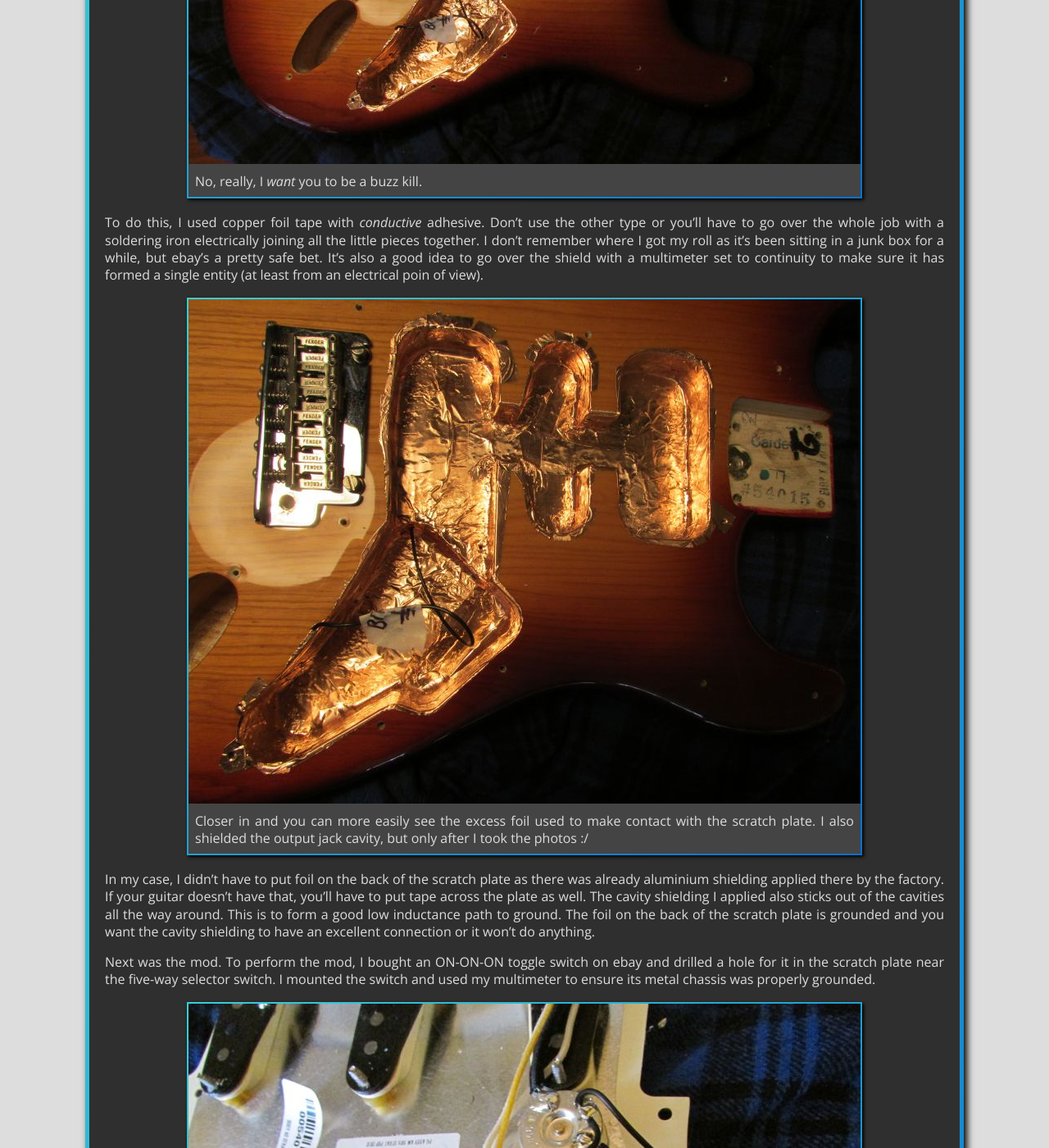
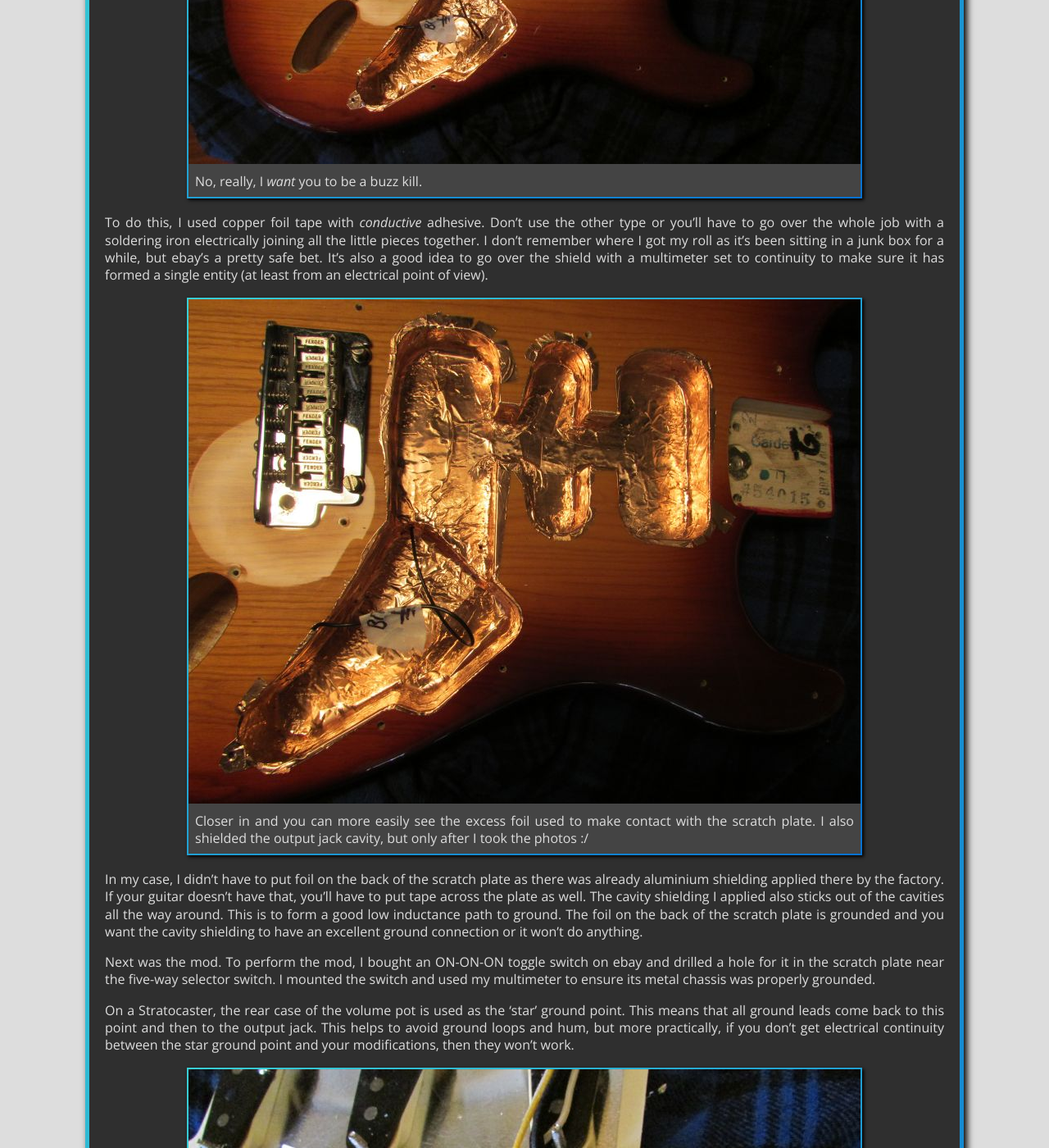
Before and after one commit to StaphSynth/StaphSynth.github.io, a Jekyll site: the page built from _posts/2016-09-25-Stratocaster-mod-and-maintenance.md, in a window 1280 px wide and 1400 px high, scrolled down 1866 px. Shown: the whole window at 82% size. Built offline with Jekyll 4.4.1, drawn with Linux system fonts in a browser that asks for light colours; nearby versions of some CDN libraries; some of the changed text lies outside the part shown.

Commit message:
mod post on strat mod

```diff
--- a/_posts/2016-09-25-Stratocaster-mod-and-maintenance.md
+++ b/_posts/2016-09-25-Stratocaster-mod-and-maintenance.md
@@ -5,16 +5,17 @@ imageSource: /img/guitar-logo.jpg
 byline: Add extra dimension to your guitar
 description: Modifying a Stratocaster for nine-way pick-up selection and dual capacitor tone knobs. Also bonus fret maintenance and polishing.
 category: projects
+modified: 2016-09-26
 tags:
   - guitar
   - electronics
 ---
 
-My stratocaster had been in need of some maintenance for a while. It had some fret wear around the first position and the strings really needed changing. I decided that since I needed to pull the neck off to polish out the fret wear, it was high time I pulled the scratch plate off and had a poke around inside with a soldering iron.
+My Stratocaster had been in need of some maintenance for a while. It had some fret wear around the first position and the strings really needed changing. I decided that since I needed to pull the neck off to polish out the fret wear, it was high time I pulled the scratch plate off and had a poke around inside with a soldering iron.
 
 The guitar is a 2013 Sienna Sunburst American Standard with a rosewood fretboard. I bought it for my thirtieth birthday after it became clear to me that playing guitar was not just going to be a passing phase. It's a beautiful instrument and really nice to play. Like all single coil strats, it has a five-way selecter switch and a certain amount of pick-up noise - especially when only a single pick-up is selected. The bridge pick-up is also very bright and can be difficult to tame in its default configuration.
 
-I have therefore wanted to modify the default wiring scheme to give me better tonal control over the guitar, and while I was at it, add more pick-up selection options than the usual five.
+I have therefore, for some time, wanted to modify the default wiring scheme to give me better tonal control over the guitar. As a bonus, it would be nice to add more pick-up selection options than the usual five.
 
 Before pulling out the soldering iron, I went looking around on the net to see what other people have done. This was time well spent, as there is a wealth of information on strat modding out there. In the end, I decided to simply follow the instructions of [this](https://www.youtube.com/watch?v=zaylqAbpUAM) youtube video as it described a modification which was pretty much exactly what I wanted: tonal control over the bridge pick-up and plenty more pick-up selection options. There are, of course, any number of other things you can do to a strat to get the sound you want, so you should definately look around.
 
@@ -22,19 +23,21 @@ Before pulling out the soldering iron, I went looking around on the net to see w
 
 Before I go any further I just need to apologise for the quality of the photography in this post. My work-bench is stuck in a dark corner and it's quite hard to get anything that even resembles a good shot there, as I always get heaps of glare from my lamp and without the lamp it's too dark to take photos. I've tried pointing the lamp at the ceiling with mixed success.
 
-Anyway, before modding anything I did something I've wanted to do for ages: shield the electronics cavities! Electrical shielding surrounds sensitive circuitry with a grounded conductive barrier that sinks air-borne noise like power supply and fluourescent light hum. It will reduce the amount of hum, buzz and other random crap you hear through your speaker cab.
+Anyway, before modding anything I did something I've wanted to do for ages: shield the electronics cavities! Electrical shielding surrounds sensitive circuitry with a grounded conductive barrier that sinks air-borne noise like power supply and fluourescent light hum before it can get to places it isn't wanted. It will reduce the amount of hum, buzz and other random crap you hear through your speaker cab.
 
 {% include image.html url="strat-shielded.jpg" caption="No, really, I <i>want</i> you to be a buzz kill." alt="stratocaster with copper foil shielding applied" %}
 
-To do this, I used copper foil tape with _conductive_ adhesive. Don't use the other type or you'll have to go over the whole job with a soldering iron electrically joining all the little pieces together. I don't remember where I got my roll as it's been sitting in a junk box for a while, but ebay's a pretty safe bet. It's also a good idea to go over the shield with a multimeter set to continuity to make sure it has formed a single entity (at least from an electrical poin of view).
+To do this, I used copper foil tape with _conductive_ adhesive. Don't use the other type or you'll have to go over the whole job with a soldering iron electrically joining all the little pieces together. I don't remember where I got my roll as it's been sitting in a junk box for a while, but ebay's a pretty safe bet. It's also a good idea to go over the shield with a multimeter set to continuity to make sure it has formed a single entity (at least from an electrical point of view).
 
 {% include image.html url="strat-shielded2.jpg" caption="Closer in and you can more easily see the excess foil used to make contact with the scratch plate. I also shielded the output jack cavity, but only after I took the photos :/" alt="stratocaster with copper foil shielding applied close-up" %}
 
-In my case, I didn't have to put foil on the back of the scratch plate as there was already aluminium shielding applied there by the factory. If your guitar doesn't have that, you'll have to put tape across the plate as well. The cavity shielding I applied also sticks out of the cavities all the way around. This is to form a good low inductance path to ground. The foil on the back of the scratch plate is grounded and you want the cavity shielding to have an excellent connection or it won't do anything.
+In my case, I didn't have to put foil on the back of the scratch plate as there was already aluminium shielding applied there by the factory. If your guitar doesn't have that, you'll have to put tape across the plate as well. The cavity shielding I applied also sticks out of the cavities all the way around. This is to form a good low inductance path to ground. The foil on the back of the scratch plate is grounded and you want the cavity shielding to have an excellent ground connection or it won't do anything.
 
 Next was the mod. To perform the mod, I bought an ON-ON-ON toggle switch on ebay and drilled a hole for it in the scratch plate near the five-way selector switch. I mounted the switch and used my multimeter to ensure its metal chassis was properly grounded.
 
-{% include image.html url="strat-switch.jpg" caption="The default Stratocaster wiring scheme with the new switch mounted and ready to be wired in." %}
+On a Stratocaster, the rear case of the volume pot is used as the 'star' ground point. This means that all ground leads come back to this point and then to the output jack. This helps to avoid ground loops and hum, but more practically, if you don't get electrical continuity between the star ground point and your modifications, then they won't work.
+
+{% include image.html url="strat-switch.jpg" caption="The default Stratocaster wiring scheme with the new switch mounted and ready to be wired in. Note all the black ground leads going to the rear of the volume pot." %}
 
 After following the wiring instructions detailed in the [youtube]((https://www.youtube.com/watch?v=zaylqAbpUAM)) video I previously mentioned, it looked like this:
 
```
Also changed, not shown: other parts of _posts/2016-09-25-Stratocaster-mod-and-maintenance.md (+1 -1 lines).
